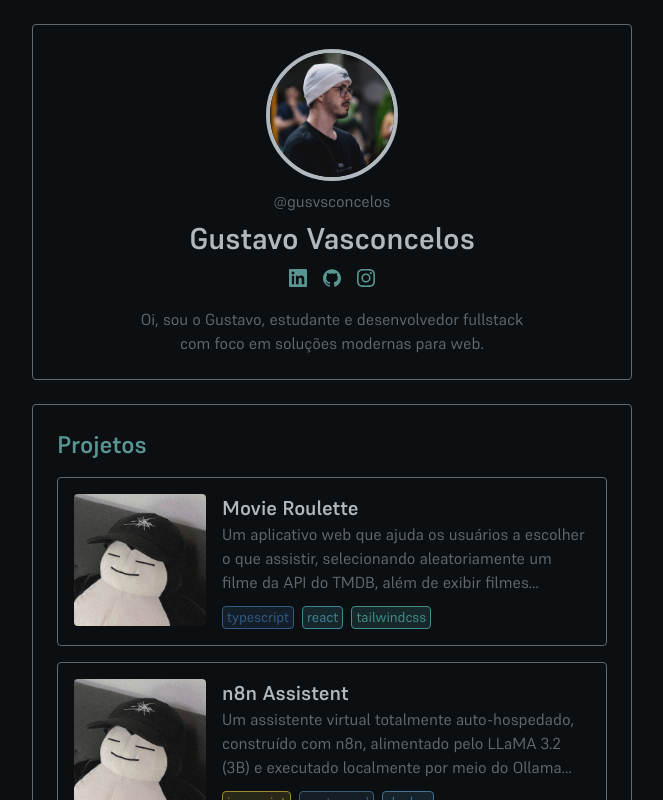
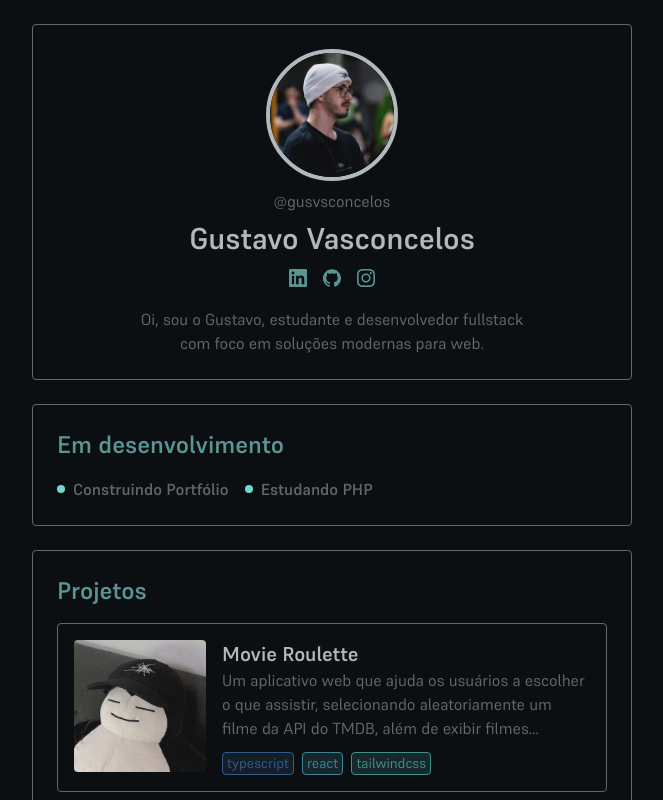
Before and after one commit to gusvsconcelos/portfolio, a React (Vite) app: page / in a window 1280 px wide. Shown: the top 800 px of the page, without its empty margins (308-971 px from the left). Built offline with nearby package versions, Linux system fonts and the light colour scheme.

Commit message:
feat: add currently working on section

```diff
--- /dev/null
+++ b/src/components/layout/CurrentlyWorkingOn.tsx
@@ -0,0 +1,23 @@
+export default function CurrentlyWorkingOn() {
+  return (
+    <section className="p-6 rounded-sm border-solid border border-fg-2">
+      {/*Title*/}
+      <h2 className="text-2xl font-semibold text-accent-1">
+        Em desenvolvimento
+      </h2>
+
+      {/*Working on*/}
+      <div className="flex flex-wrap gap-4 mt-4 *:flex *:items-center *:gap-2 *:text-fg-2 *:font-semibold *:animate-pulse">
+        <div>
+          <div className="w-2 h-2 rounded-full bg-accent-2"></div>
+          <p>Construindo Portfólio</p>
+        </div>
+
+        <div>
+          <div className="w-2 h-2 rounded-full bg-accent-2"></div>
+          <p>Estudando PHP</p>
+        </div>
+      </div>
+    </section>
+  );
+}
--- a/src/pages/Home.tsx
+++ b/src/pages/Home.tsx
@@ -4,11 +4,13 @@ import About from "../components/layout/About";
 import Contact from "../components/layout/Contact";
 import Footer from "../components/layout/Footer";
 import ScrollToTop from "../components/ui/ScrollToTop";
+import CurrentlyWorkingOn from "../components/layout/CurrentlyWorkingOn";
 
 export default function Home() {
   return (
     <>
       <Header />
+      <CurrentlyWorkingOn />
       <Projects />
       <About />
       <Contact />
```
